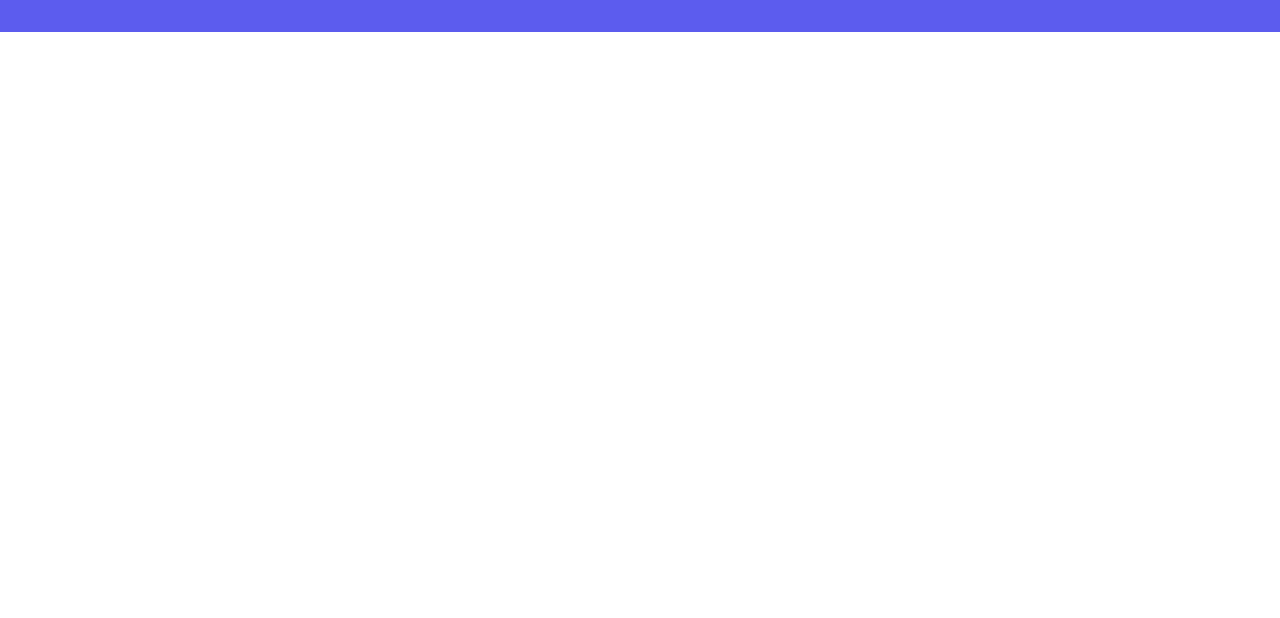
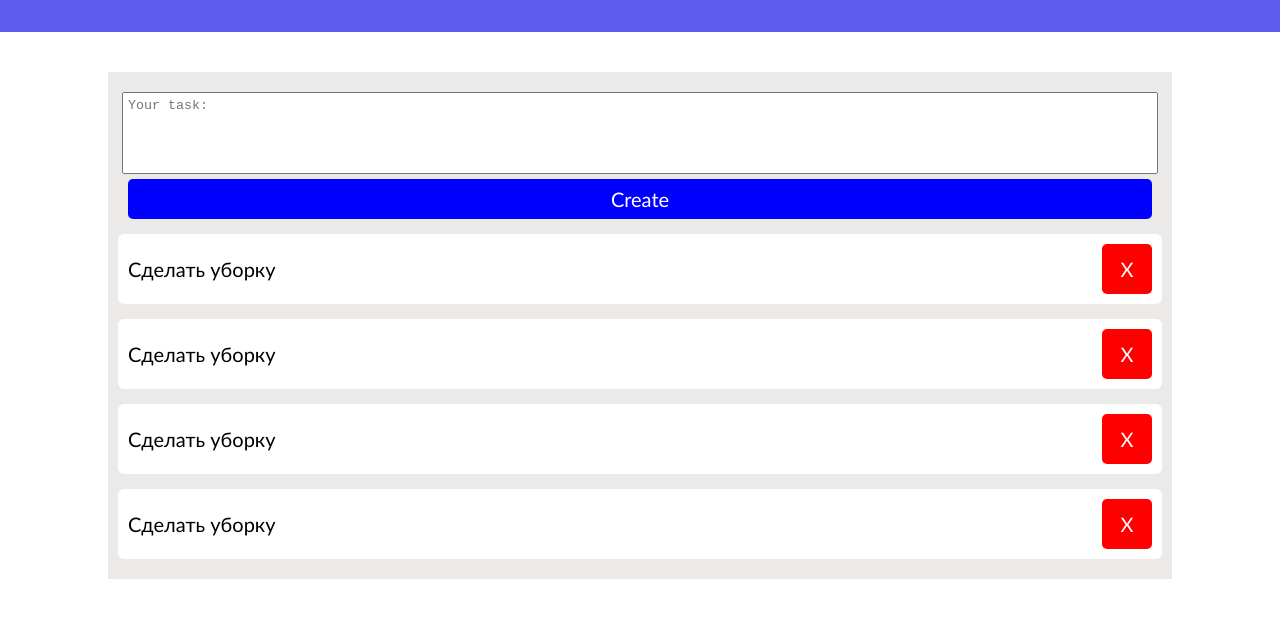
Before and after one commit to Chupserso/To-Do, a plain HTML site: page index.html in a window 1280 px wide. Shown: the part 98-716 px from the top of the page. Drawn offline with nearby package versions, Linux system fonts and the light colour scheme.

Commit message:
ready-made design

```diff
--- a/index.html
+++ b/index.html
@@ -15,5 +15,35 @@
             <h1>To-Do</h1>
         </div>
     </header>
+    <section class="tasks">
+        <form method="dialog" onsubmit="createOrder">
+            <textarea name="text" id="text" placeholder="Your task:"></textarea>
+            <br><input type="submit" value="Create" class="createBtn">
+        </form>
+        <div class="task">
+            <div class="text">Сделать уборку</div>
+            <div class="delete__block">
+                <button onclick="deleteBtn(this)">X</button>
+            </div>
+        </div>
+        <div class="task">
+            <div class="text">Сделать уборку</div>
+            <div class="delete__block">
+                <button onclick="deleteBtn(this)">X</button>
+            </div>
+        </div>
+        <div class="task">
+            <div class="text">Сделать уборку</div>
+            <div class="delete__block">
+                <button onclick="deleteBtn(this)">X</button>
+            </div>
+        </div>
+        <div class="task">
+            <div class="text">Сделать уборку</div>
+            <div class="delete__block">
+                <button onclick="deleteBtn(this)">X</button>
+            </div>
+        </div>
+    </section>
 </body>
 </html>
--- a/src/style.css
+++ b/src/style.css
@@ -17,3 +17,78 @@ h1 {
     font-family: 'Gill Sans', 'Gill Sans MT', Calibri, 'Trebuchet MS', sans-serif;
     font-weight: 500;
 }
+.tasks {
+    width: 80%;
+    background: #ece9e9;
+    padding: 20px;
+    display: block;
+    margin: 0 auto;
+    margin-top: 40px;
+    display: flex;
+    flex-direction: column;
+    align-items: center;
+}
+.task {
+    padding: 0 10px;
+    width: 100%;
+    display: flex;
+    justify-content: space-between;
+    background: white;
+    min-height: 70px;
+    align-items: center;
+    border-radius: 6px;
+    margin-top: 15px;
+}
+.text {
+    max-width: 50%;
+    font-size: 20px;
+    color: #000;
+    text-align: center;
+    font-family: 'Gill Sans', 'Gill Sans MT', Calibri, 'Trebuchet MS', sans-serif;
+    font-weight: 500;
+}
+.task button {
+    width: 50px;
+    height: 50px;
+    border: none;
+    border-radius: 5px;
+    background: red;
+    color: white;
+    font-family: 'Gill Sans', 'Gill Sans MT', Calibri, 'Trebuchet MS', sans-serif;
+    font-weight: 500;
+    font-size: 20px;
+}
+.task button:hover {
+    cursor: pointer;
+    background: darkred;
+    transition: 1s all;
+}
+textarea {
+    width: 100%;
+    height: 70px;
+    padding: 5px;
+    resize:none;
+}
+.createBtn {
+    width: 100%;
+    height: 40px;
+    border: none;
+    border-radius: 5px;
+    background: blue;
+    color: white;
+    font-family: 'Gill Sans', 'Gill Sans MT', Calibri, 'Trebuchet MS', sans-serif;
+    font-weight: 500;
+    font-size: 20px;
+}
+.createBtn:hover {
+    background: darkblue;
+    cursor: pointer;
+    transition: 1s all;
+}
+form {
+    width: 100%;
+    display: flex;
+    flex-direction: column;
+    align-items: center;
+    line-height: 5px;
+}
```
